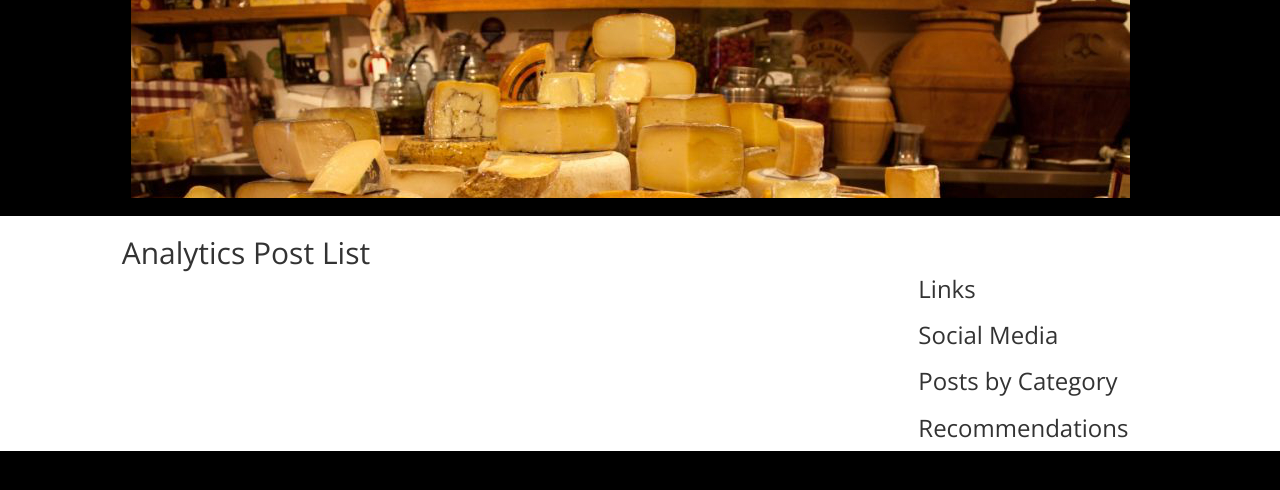
After one commit to hseritt/django-blog, a Django app: template blog/analytics/templates/analytics_index.html in a window 1280 px wide. The commit adds this page. Shown: the top 490 px of the page. Run offline with Django 3.2, Linux system fonts and the light colour scheme; the template is opened without the code that fills it, so the values that code supplies are empty; some libraries are stand-ins or nearby versions.

Commit message:
Fixed Issue #34 - Create main analytics page

```diff
--- /dev/null
+++ b/blog/analytics/templates/analytics_index.html
@@ -0,0 +1,52 @@
+{% include 'common_headers.html' %}
+<body>
+	<div class="container-fluid">
+
+		{% include 'common_head.html' %}
+
+		<div class="row">
+
+			<div class="col-md-1"></div>
+
+			<div class="col-md-7">
+
+				<h2>Analytics Post List</h2>
+
+				<table class="analytics_post_list">
+					{% for post in post_list %}
+						<tr>
+							<th>Title: </th>
+							<td>{{ post.title }}</td>
+						</tr>
+						<tr>
+							<th>Created: </th>
+							<td>{{ post.created|date:"D M d, Y" }}</td>
+						</tr>
+						<tr>
+							<th>Link to Article: </th>
+							<td>
+								<a href="/post/{{ post.slugged_title }}/">
+									{{ post.slugged_title }}
+								</a>
+							</td>
+						</tr>
+						<tr>
+							<th>Hits: </th>
+							<td>{{ post.hits }}</td>
+						</tr>
+						<tr><td style="padding-bottom: 20px"></td></tr>
+					{% endfor %}
+				</table>
+
+			</div>
+
+			<div class="col-md-4">
+				{% include 'common_nav.html' %}
+			</div>
+
+		</div>
+
+		{% include 'common_footer.html' %}
+	</div>
+</body>
+</html>
--- /dev/null
+++ b/blog/analytics/urls.py
@@ -0,0 +1,12 @@
+"""URLs router configs for analytics app."""
+from django.conf.urls import url, include
+from .views import index
+
+
+urlpatterns = [
+    url(
+        regex=r'^$',
+        view=index,
+        name='analytics_index',
+    ),
+]
--- a/blog/blog/urls.py
+++ b/blog/blog/urls.py
@@ -21,6 +21,7 @@ from messaging.views import contact
 
 urlpatterns = [
     url(r'^admin/', admin.site.urls),
+    url(r'^analytics/', include('analytics.urls')),
     url(r'^markdownx/', include('markdownx.urls')),
     url(r'^post/', include('posts.urls')),
     url(
--- a/blog/static/css/base.css
+++ b/blog/static/css/base.css
@@ -142,6 +142,10 @@ img.about_pic {
 
 th {
 	text-align: left;
+}
+
+td {
+	padding: 7px;
 	vertical-align: top;
 }
 
@@ -170,6 +174,10 @@ table {
 	border-spacing: 10px;
 }
 
+table.analytics_post_list {
+	border-spacing: 30px;
+}
+
 span.field_label {
 	display: block;
 }
```
Also changed, not shown: blog/analytics/views.py (+33 -2 lines).
